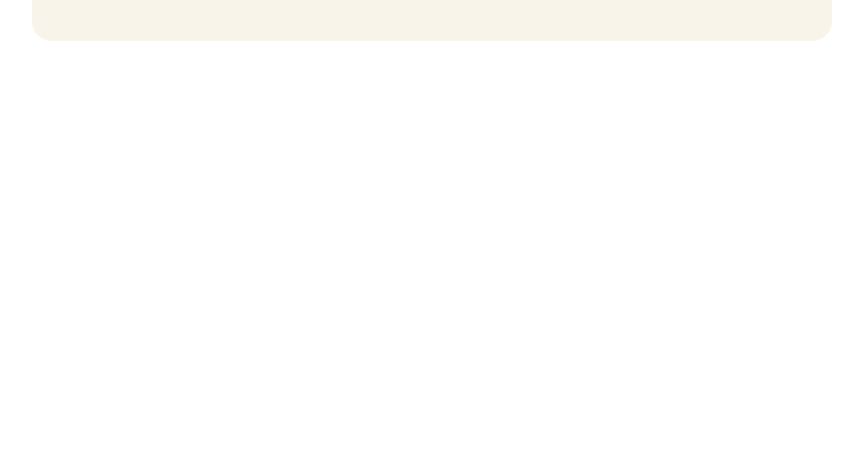
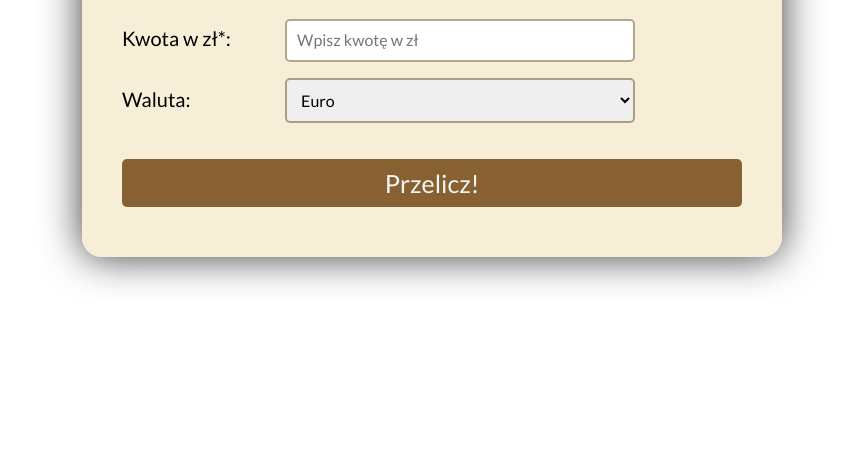
Before and after one commit to KrzysztofBiolik/Currency-converter, a plain HTML site: page index.html in a window 1280 px wide. Shown: the part 326-800 px from the top of the page, without its empty margins (208-1071 px from the left). Drawn offline with nearby package versions, Linux system fonts and the light colour scheme.

Commit message:
container changed according to Flexbox

```diff
--- a/css/container.css
+++ b/css/container.css
@@ -1,8 +1,8 @@
 .container{
-    max-width: 800px;
-    margin: 0 auto;
+    flex-basis:700px;
+    margin: 20px;
     padding: 0 20px;
-    background-color:rgba(223, 202, 154, 0.215);
+    background-color:rgba(245, 232, 202, 0.731);
     border-radius: 20px;
-    font-family: Lato;
+    box-shadow: 0 0 40px rgb(60, 60, 60);
 }
--- a/css/style.css
+++ b/css/style.css
@@ -5,3 +5,11 @@ html {
 *, ::after, ::before {
     box-sizing: inherit;
 }
+
+body    {
+    display: flex;
+    justify-content: center;
+    align-items: center;
+    min-height: 100vh;
+    font-family: 'Lato', sans-serif;
+}
```
